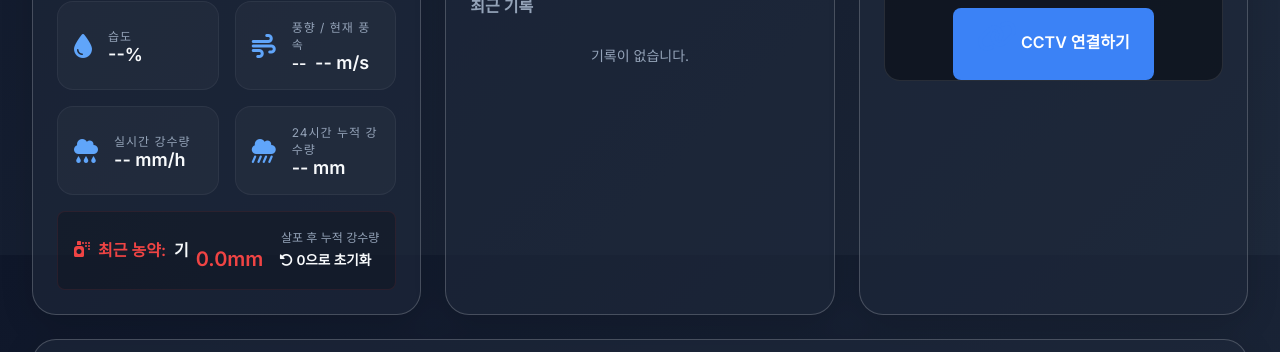
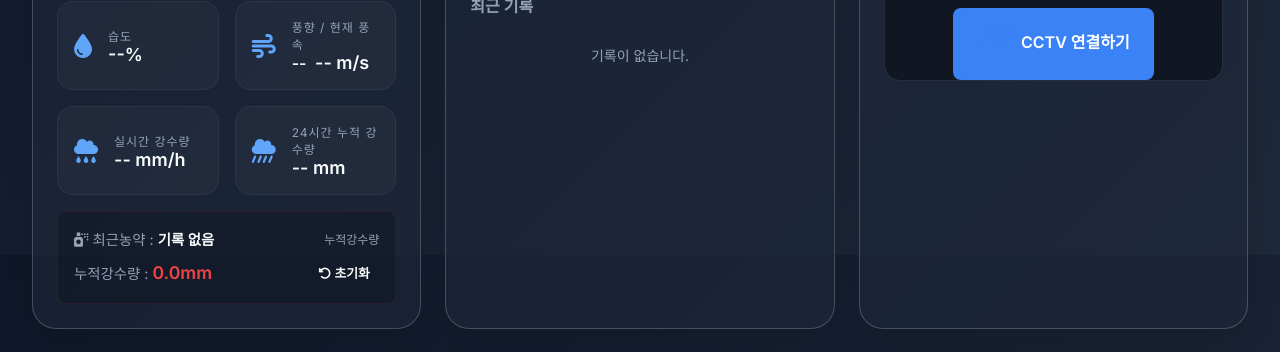
Before and after one commit to coder-nandul/smartfarm, a website: page index.html in a window 1280 px wide. Shown: the part 545-897 px from the top of the page. Drawn offline with Linux system fonts and the light colour scheme; no server answers.

Commit message:
Add files via upload

```diff
--- a/index.html
+++ b/index.html
@@ -93,16 +93,20 @@
                     </div>
                     <!-- Pesticide / Rainfall Tracker moved here -->
                     <div class="pesticide-tracker" style="padding: 1rem; margin-top: 1rem; background: rgba(0,0,0,0.2); border-radius: 0.5rem;">
-                        <div class="tracker-info" style="display: flex; justify-content: space-between; align-items: center; flex-wrap: nowrap; gap: 0.5rem;">
-                            <div style="flex-shrink: 1; min-width: 0;">
-                                <h3 style="margin-bottom:0.25rem; font-size: clamp(0.8rem, 2.5vw, 1rem); white-space: nowrap; overflow: hidden; text-overflow: ellipsis;"><i class="fa-solid fa-spray-can"></i> 최근 농약: <span id="last-pesticide-date" style="color:var(--text-primary);">기록 없음</span></h3>
+                        <div style="display: grid; grid-template-columns: 1fr auto; gap: 0.5rem; align-items: center;">
+                            <!-- Row 1 -->
+                            <div style="font-size: 0.9rem; color: var(--text-secondary);">
+                                <i class="fa-solid fa-spray-can"></i> 최근농약 : <span id="last-pesticide-date" style="color:var(--text-primary); font-weight:bold;">기록 없음</span>
                             </div>
-                            <div style="text-align: right; display: flex; flex-direction: column; align-items: flex-end; flex-shrink: 0;">
-                                <span style="font-size: clamp(0.65rem, 2vw, 0.75rem); color:var(--text-secondary); white-space: nowrap;">살포 후 누적 강수량</span>
-                                <div style="display: flex; align-items: center; gap: 0.5rem;">
-                                    <div class="value highlight-danger" id="pesticide-rain-val" style="font-size: clamp(1rem, 3vw, 1.25rem); font-weight:bold; white-space: nowrap;">0.0mm</div>
-                                    <button id="btn-reset-rain" class="action-btn-small" style="background-color: var(--card-bg); color: var(--text-primary); border: 1px solid var(--border-color); white-space: nowrap; font-size: clamp(0.7rem, 2vw, 0.85rem); padding: 0.25rem 0.5rem;"><i class="fa-solid fa-rotate-left"></i> 0으로 초기화</button>
-                                </div>
+                            <div style="font-size: 0.75rem; color: var(--text-secondary); text-align: right;">
+                                누적강수량
+                            </div>
+                            <!-- Row 2 -->
+                            <div style="font-size: 0.9rem; color: var(--text-secondary);">
+                                누적강수량 : <span id="pesticide-rain-val" class="highlight-danger" style="font-size: 1.1rem; font-weight:bold;">0.0mm</span>
+                            </div>
+                            <div style="text-align: right;">
+                                <button id="btn-reset-rain" class="action-btn-small" style="background-color: var(--card-bg); color: var(--text-primary); border: 1px solid var(--border-color); padding: 0.35rem 0.6rem; font-size: 0.8rem;"><i class="fa-solid fa-rotate-left"></i> 초기화</button>
                             </div>
                         </div>
                     </div>
```
